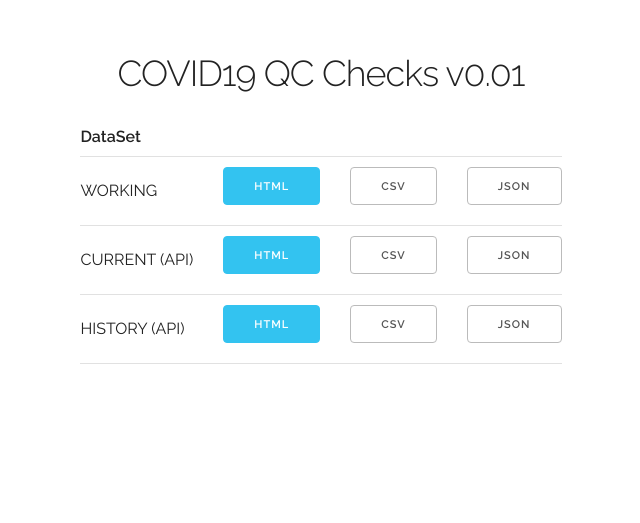
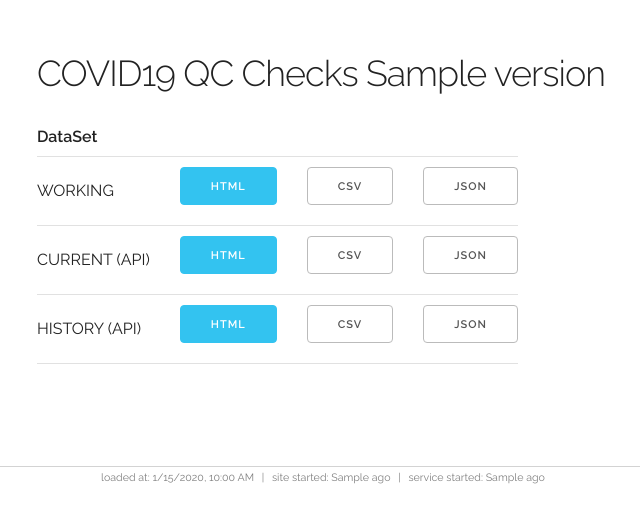
Before and after one commit to COVID19Tracking/quality-control, a Flask app: template templates/index.html in a window 1280 px wide. Shown: the top 523 px of the page, without its empty margins (209-849 px from the left). Run offline with Flask 2, Linux system fonts and the light colour scheme; the template is opened without the code that fills it: most values are stand-ins (such as "Sample title", 1, 10 or a date in 2020); some libraries are stand-ins or nearby versions.

Commit message:
added footer to index.html
shows the page load time and how long since
the code was updated.

```diff
--- a/static/css/custom.css
+++ b/static/css/custom.css
@@ -1,3 +1,4 @@
+
 .dataframe {
     width: 100%;
 }
@@ -12,3 +13,31 @@
 .container.index .row {
     display: inline-block;
 }
+
+
+.footer {
+    position: absolute;
+    width: 100%;
+    bottom: -50px;
+    font-size: 8pt;
+    color: gray;
+    border-top: 1px solid lightgray;
+    padding: 2px;
+}
+
+.footer span {
+    margin-left: 5px;
+    margin-right: 5px;
+}
+
+.footer button
+ {
+    top: 10px;
+    padding: 0;
+    text-align: center;
+    line-height: 20px;
+    margin: auto;
+    font-size: 6pt;
+    width: 100px;
+    height: 25px;
+}
--- a/templates/header.html
+++ b/templates/header.html
@@ -20,7 +20,7 @@
   –––––––––––––––––––––––––––––––––––––––––––––––––– -->
   <link rel="stylesheet" href="{{ url_for('static', filename='css/normalize.css') }}">
   <link rel="stylesheet" href="{{ url_for('static', filename='css/skeleton.css') }}">
-<link rel="stylesheet" href="{{ url_for('static', filename='css/custom.css') }}">
+  <link rel="stylesheet" href="{{ url_for('static', filename='css/custom.css') }}">
 
   <!-- Scripts
   –––––––––––––––––––––––––––––––––––––––––––––––––– -->
--- a/templates/index.html
+++ b/templates/index.html
@@ -3,7 +3,7 @@
 <body>
 <div class="container index">
     <div class="row">
-        <h3>COVID19 QC Checks v0.01</h3>
+        <h3>COVID19 QC Checks {{version}}</h3>
         <table>
             <tr>
                 <th>DataSet</th><th></th><th></th><th></th>
@@ -28,5 +28,25 @@
             </tr>
         </table>
     </div>
+    <br/>
+    <br/>
+    <form>
+        <div class="footer">
+            <span id="loaded_at"></span> |
+            <span>site started: {{ site_delta }} ago</span> |
+            <span>service started: {{ service_delta }} ago</span>
+            <script>
+                function dformat(sd) {
+                    const d = new Date(Date.parse(sd));
+                    sd = d.toLocaleString('en-US')
+                    sd = sd.replace(/:[0-9]{2} /, ' ')
+                    return sd
+                }
+                const server_at = dformat("{{ server_now }}");
+                document.getElementById("loaded_at").innerText = "loaded at: " + server_at;
+            </script>
+        </div>
+    </form>
+
 </body>
 {% endblock %}
```
Also changed, not shown: flaskapp.py (+22 -2 lines), flaskcheck.py (+16 -0 lines), run_quality_service.py (+7 -0 lines).
